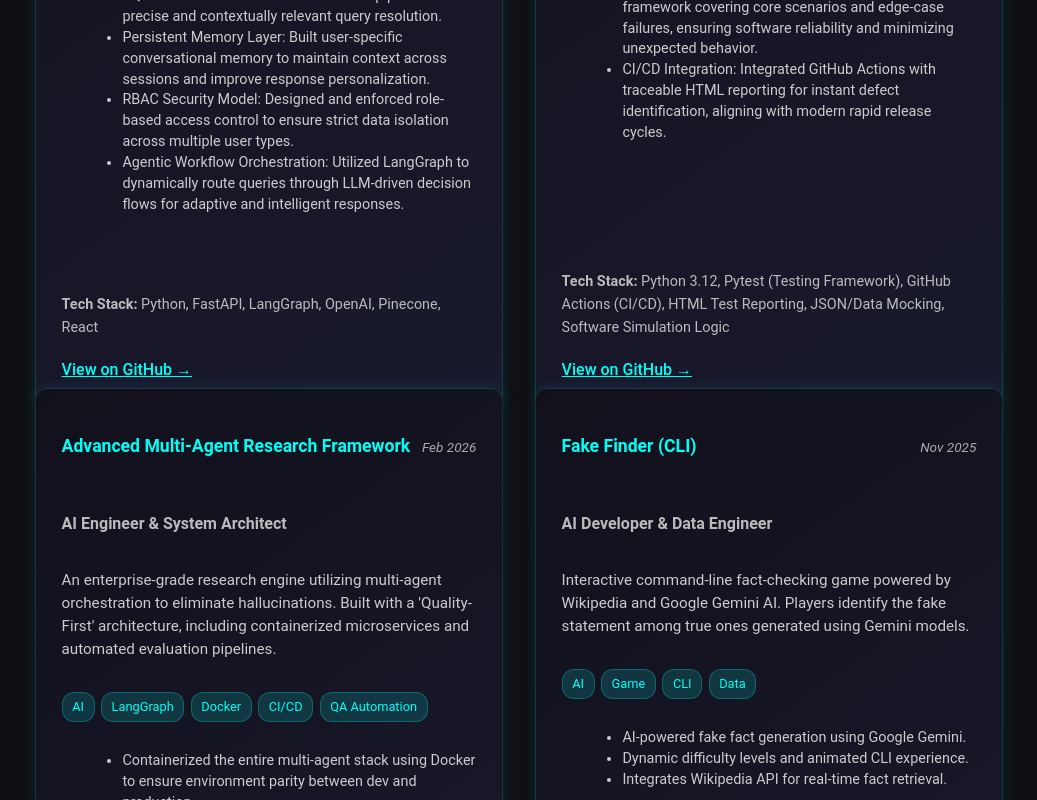
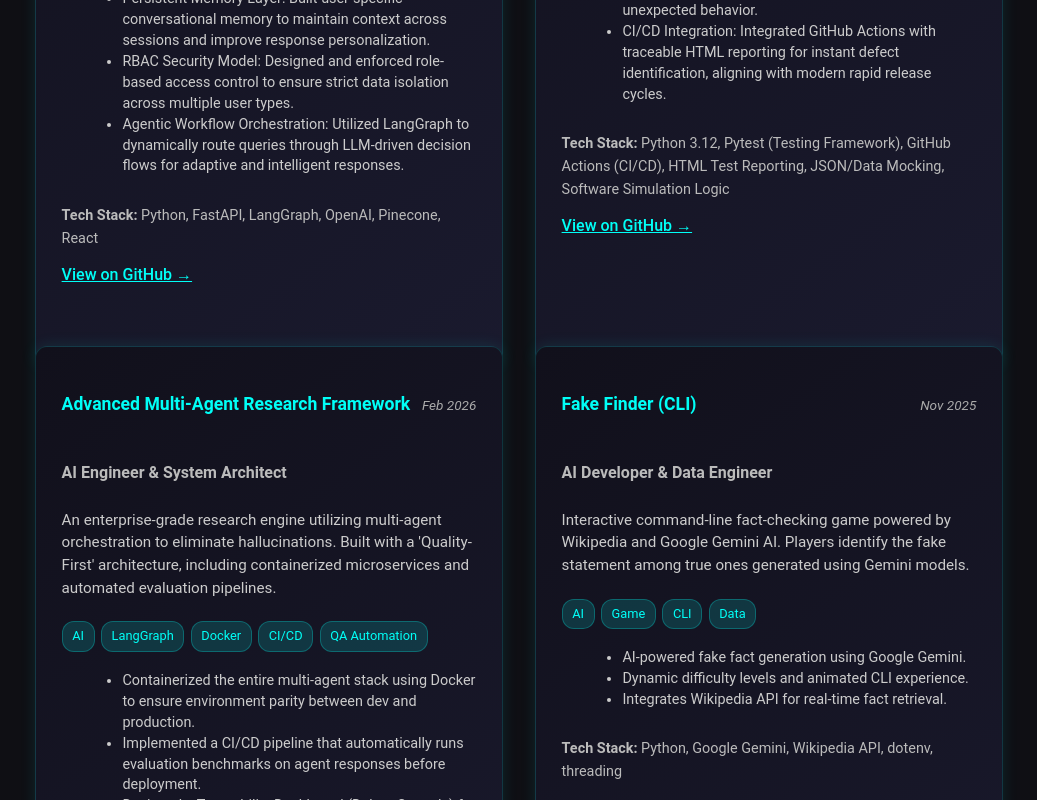
Before and after one commit to abhisakh/Advance_Portfolio, a React (Vite) app in the folder portfolio/: page /ai-projects in a window 1280 px wide. Shown: the part 1220-2020 px from the top of the page, without its empty margins (173-1210 px from the left). Built offline with nearby package versions, Linux system fonts and the light colour scheme.

Commit message:
Reversed back the change

```diff
--- a/portfolio/src/styles/ai-projects.css
+++ b/portfolio/src/styles/ai-projects.css
@@ -190,26 +190,3 @@
     grid-template-columns: 1fr;
   }
 }
-
-/* =====================================================
-   EXTRA MODIFICATION SO THAT TEXTS INSIDE THE CARD EXPANDS VERTICALLY
-   ===================================================== */
-.project-desc,
-.project-highlights {
-  flex-grow: 0; /* ❌ stop forcing expansion */
-}
-
-.project-card {
-  display: flex;
-  flex-direction: column;
-  height: 100%;
-  gap: 0.6rem; /* ✅ restores vertical rhythm */
-}
-
-.project-tech {
-  margin-top: auto; /* 🔥 pushes this section to bottom */
-}
-
-.github-link {
-  margin-top: 0.5rem;
-}
```
